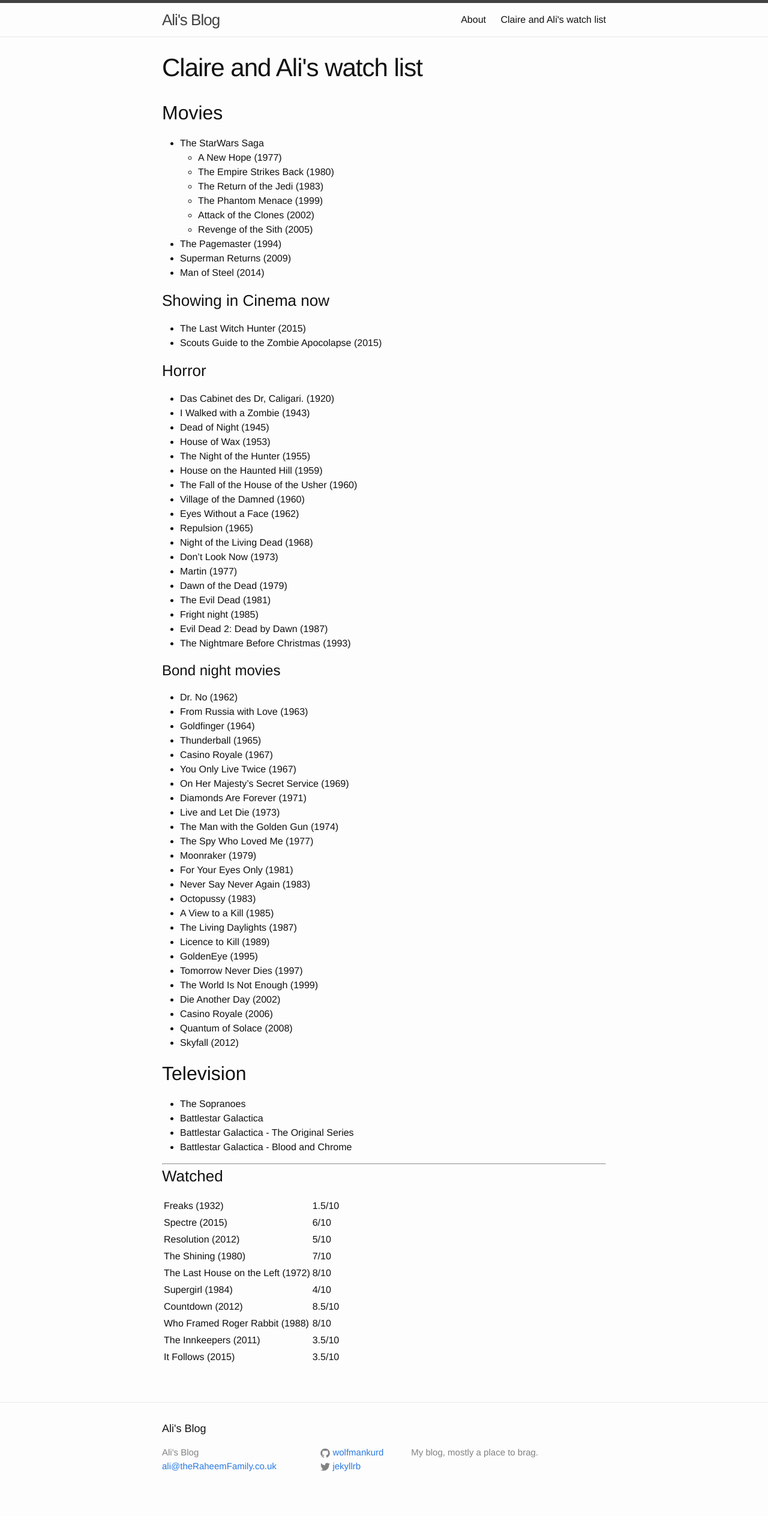
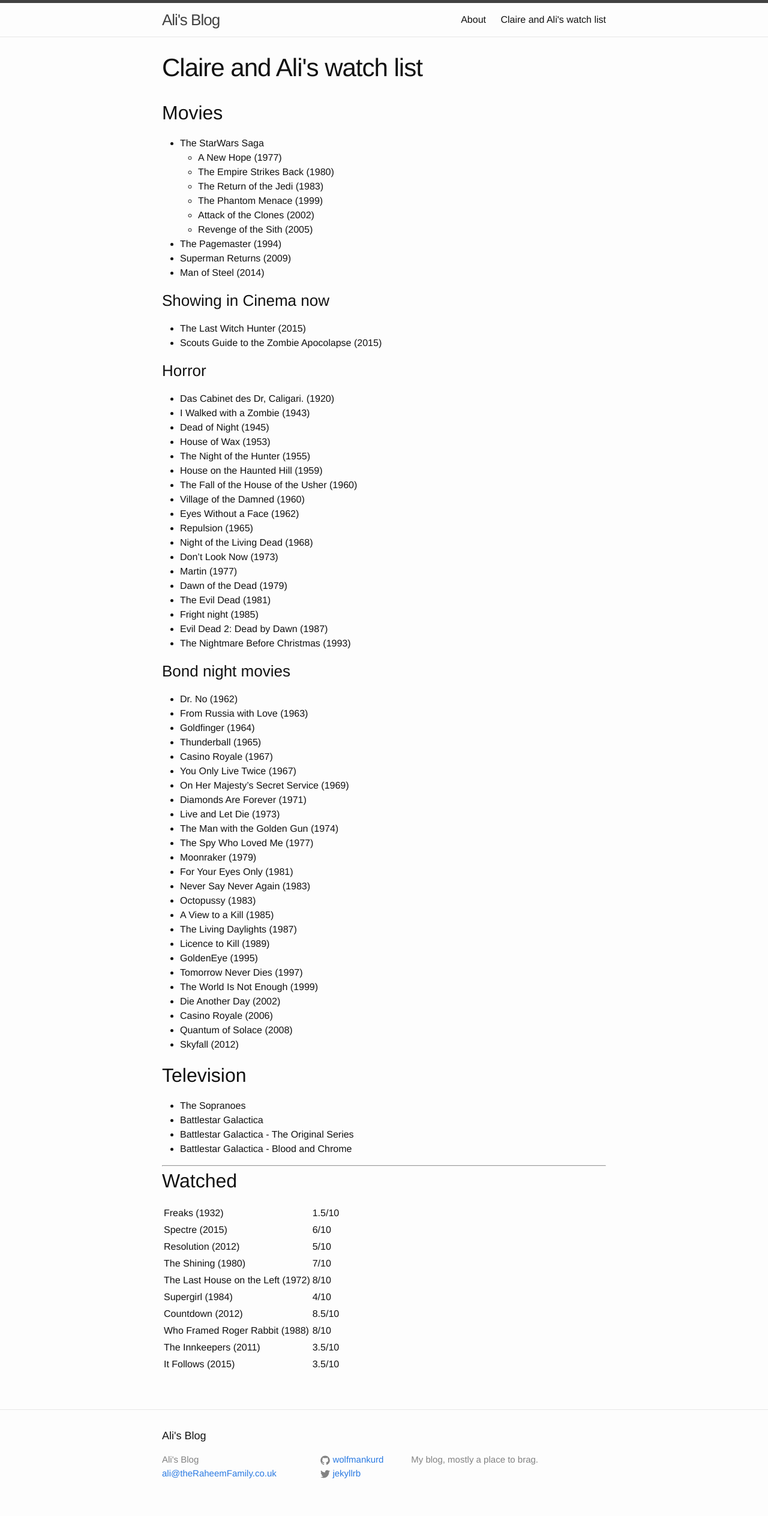
Before and after one commit to ali-raheem/alis_blog, a Jekyll site: the page built from watch-list.md, in a window 1280 px wide. Shown: the whole page at 60% size. Built offline with Jekyll 4.4.1, drawn with Linux system fonts in a browser that asks for light colours.

```diff
--- a/watch-list.md
+++ b/watch-list.md
@@ -40,7 +40,7 @@ permalink: /watch-list/
 * Evil Dead 2: Dead by Dawn (1987)
 * The Nightmare Before Christmas (1993)
 
-# Bond night movies
+### Bond night movies
 * Dr. No (1962)
 * From Russia with Love (1963)
 * Goldfinger (1964)
@@ -74,9 +74,7 @@ permalink: /watch-list/
 * Battlestar Galactica - Blood and Chrome
 
 ***
-
-### Watched
-
+## Watched
 <table>
 <tr><td>Freaks (1932) </td><td> 1.5/10 </td></tr>
 <tr><td>Spectre (2015) </td><td> 6/10 </td></tr>
```
